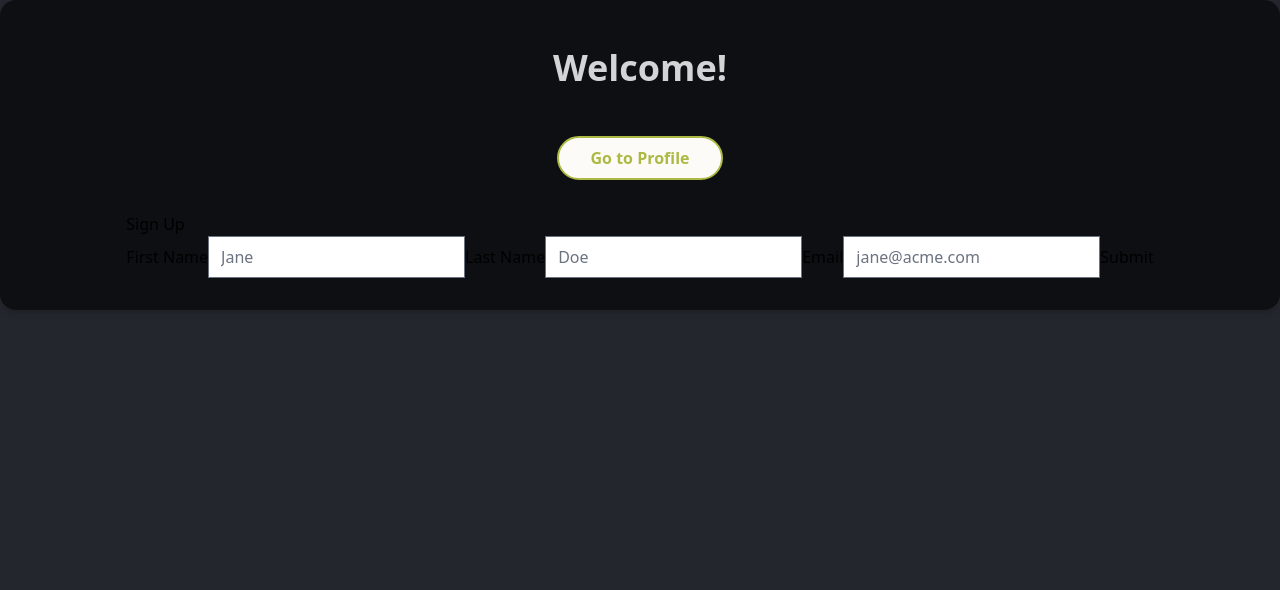
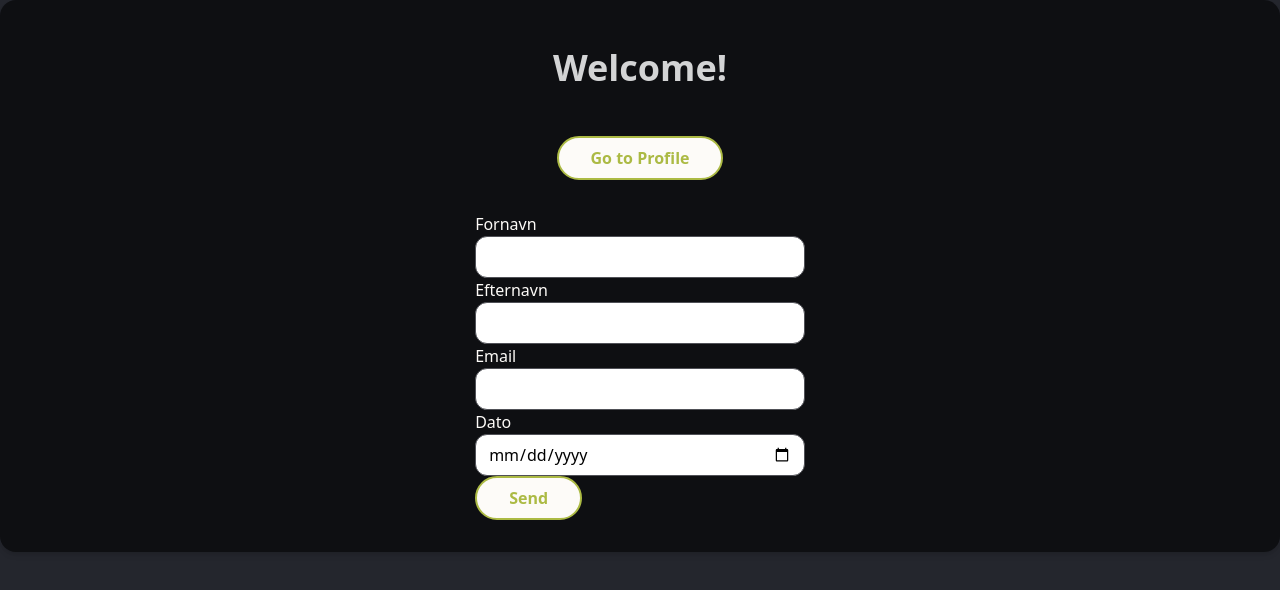
Before and after one commit to SmoIIy/afsluttendeeksamen, a Next.js app: page / in a window 1280 px wide. Shown: the top 590 px of the page. Built offline with nearby package versions, Linux system fonts and the light colour scheme; no server answers.

Commit message:
Base database setup form

```diff
--- a/src/app/components/Form.jsx
+++ b/src/app/components/Form.jsx
@@ -1,52 +1,67 @@
-'use client';
+import { supabase } from "../utils/supabase/settings";
 
-import { Field, Form, Formik } from 'formik';
+async function handleForm(formdata) {
+	"use server";
 
-import { supabase } from '../utils/supabase/settings';
+	const formData = [
+		{
+			date: "2017-06-01",
+			firstname: "Janus",
+			lastname: "Bardrum",
+			email: "test@test.dk",
+		},
+	];
 
-const sleep = (ms) => new Promise((r) => setTimeout(r, ms));
+	const { data, error } = await supabase
+		.from("test")
+		.insert(formData)
+		.select();
 
-async function handleForm(value) {
-  alert(JSON.stringify(value, null, 2));
-
-  const { data, error } = await supabase
-    .from('test')
-    .insert([{ some_column: 'someValue', other_column: 'otherValue' }])
-    .select();
+	if (error) {
+		console.log(error);
+	} else {
+		console.log(data);
+	}
 }
 
-export default function customerForm() {
-  return (
-    <div>
-      <h1>Sign Up</h1>
-      <Formik
-        initialValues={{
-          firstName: '',
-          lastName: '',
-          email: '',
-        }}
-        onSubmit={async (values) => {
-          await sleep(500);
-          handleForm(values);
-        }}
-      >
-        {({ isSubmitting }) => (
-          <Form>
-            <label htmlFor="firstName">First Name</label>
-            <Field name="firstName" placeholder="Jane" />
-
-            <label htmlFor="lastName">Last Name</label>
-            <Field name="lastName" placeholder="Doe" />
-
-            <label htmlFor="email">Email</label>
-            <Field name="email" placeholder="jane@acme.com" type="email" />
-
-            <button type="submit" disabled={isSubmitting}>
-              Submit
-            </button>
-          </Form>
-        )}
-      </Formik>
-    </div>
-  );
+export default async function customerForm() {
+	return (
+		<form action={handleForm}>
+			<div>
+				<label className="label" htmlFor="firstname">
+					Fornavn
+				</label>
+				<input
+					className="input"
+					type="text"
+					name="firstname"
+					id="firstname"
+				/>
+			</div>
+			<div>
+				<label className="label" htmlFor="lastname">
+					Efternavn
+				</label>
+				<input
+					className="input"
+					type="text"
+					name="lastname"
+					id="lastname"
+				/>
+			</div>
+			<div>
+				<label className="label" htmlFor="email">
+					Email
+				</label>
+				<input className="input" type="email" name="email" id="email" />
+			</div>
+			<div>
+				<label className="label" htmlFor="date">
+					Dato
+				</label>
+				<input className="input" type="date" name="date" id="date" />
+			</div>
+			<input className="button" type="submit" value="Send" />
+		</form>
+	);
 }
```
Also changed, not shown: 1 other file (tests, documents, lock files or other folders).
